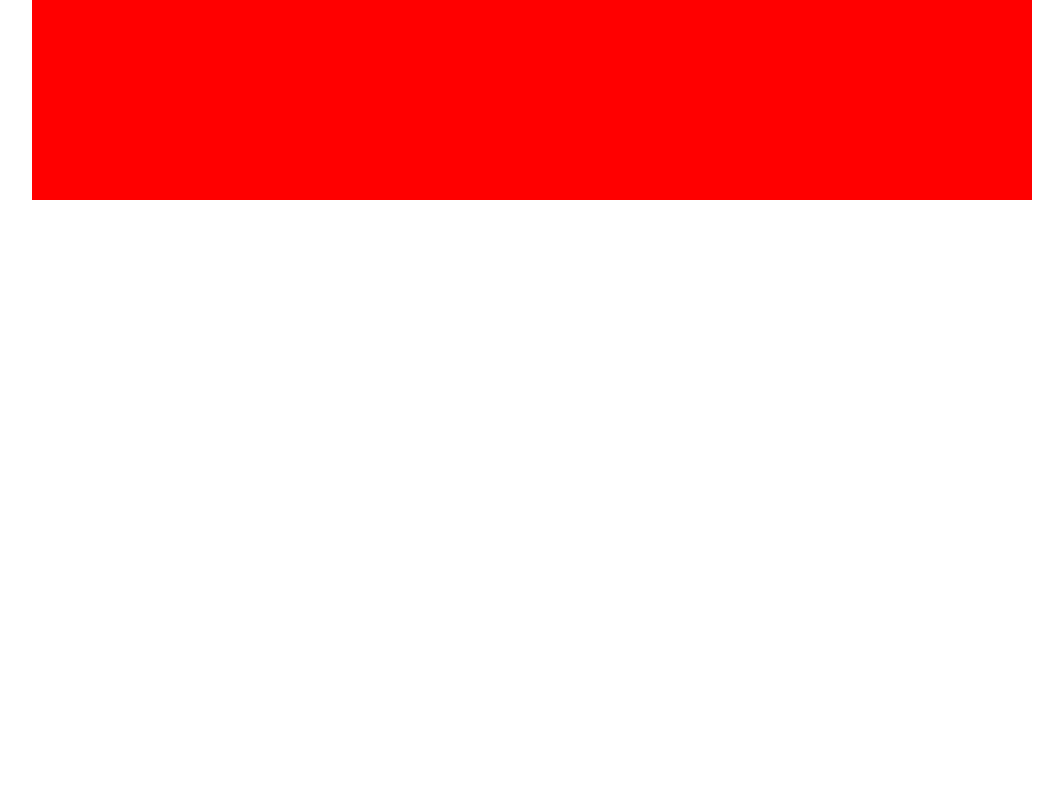
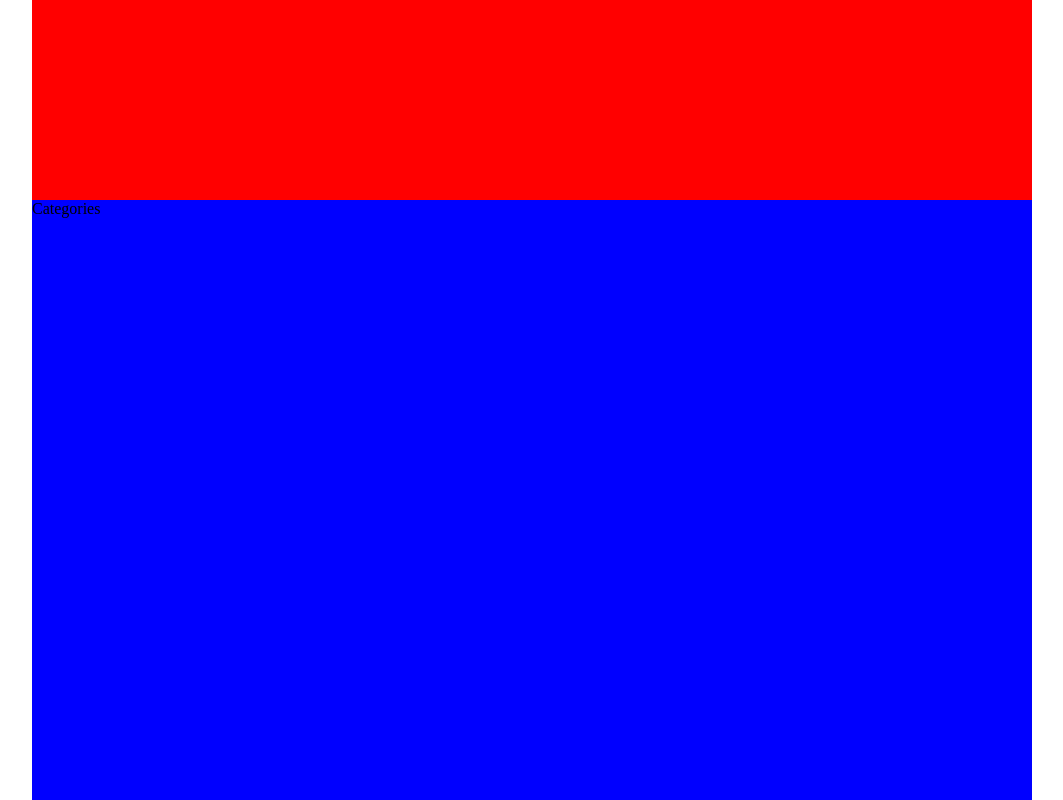
Before and after one commit to robertestrada/yeld, a React (Create React App) app: page / in a window 1280 px wide. Shown: the part 1010-1810 px from the top of the page, without its empty margins (108-1171 px from the left). Before the commit the page ends 1210 px from the top, so only its background shows below. Built offline with nearby package versions, Linux system fonts and the light colour scheme.

Commit message:
Add categories placeholder

```diff
--- /dev/null
+++ b/src/components/Landing/Categories/Categories.tsx
@@ -0,0 +1,14 @@
+import React, { useState, useEffect } from 'react';
+import yeldData from '../../../data/yeldData';
+import '../../../styles/Categories.css';
+
+const Categories = () => {
+
+  return (
+    <div className="Categories">
+      Categories
+    </div>
+  )
+}
+
+export default Categories;
--- a/src/components/HotAndNew/HotAndNew.tsx
+++ b/src/components/Landing/HotAndNew/HotAndNew.tsx
@@ -1,12 +1,12 @@
 import React, { useState, useEffect } from 'react';
-import yeldData from '../../data/yeldData';
-import '../../styles/HotAndNew.css';
+import yeldData from '../../../data/yeldData';
+import '../../../styles/HotAndNew.css';
 
 const HotAndNew = () => {
 
   return (
     <div className="HotAndNew">
-
+      Hot & New
     </div>
   )
 }
--- a/src/components/Landing/LandingPage.tsx
+++ b/src/components/Landing/LandingPage.tsx
@@ -1,6 +1,7 @@
 import React from 'react';
 import SearchBar from './SearchBar/SearchBar';
-import HotAndNew from '../HotAndNew/HotAndNew';
+import HotAndNew from './HotAndNew/HotAndNew';
+import Categories from './Categories/Categories';
 import '../../styles/LandingPage.css';
 import yeldData from '../../data/yeldData';
 
@@ -33,6 +34,9 @@ const LandingPage = () => {
           <div className="LandingPage__hot-and-new">
             <HotAndNew />
           </div>
+          <div className="LandingPage__categories">
+            <Categories />
+          </div>
       </div>
     </div>
   )
--- a/src/styles/LandingPage.css
+++ b/src/styles/LandingPage.css
@@ -57,3 +57,8 @@
   background-color: red;
   height: 600px;
 }
+
+.LandingPage__categories {
+  background-color: blue;
+  height: 600px;
+}
```
Also changed, not shown: src/styles/Categories.css (added).
